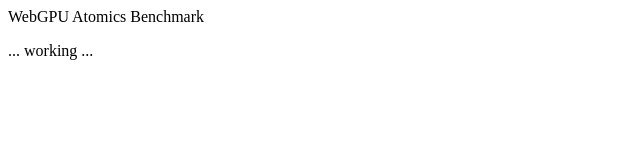
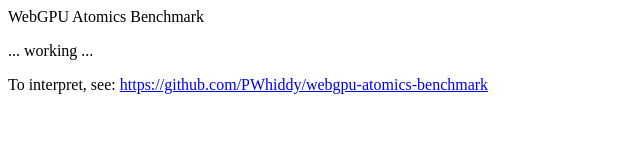
Before and after one commit to PWhiddy/webgpu-atomics-benchmark, a plain HTML site: page index.html in a window 1280 px wide. Shown: the whole page, without its empty margins (0-640 px from the left). Drawn offline with Linux system fonts and the light colour scheme.

Commit message:
add link to repo

```diff
--- a/index.html
+++ b/index.html
@@ -9,6 +9,8 @@
     <p id="results">
         ... working ...
     </p>
+    To interpret, see:
+    <a href="url">https://github.com/PWhiddy/webgpu-atomics-benchmark</a>
     <script src="benchmark.js"></script>
 </body>
 </html>
```
